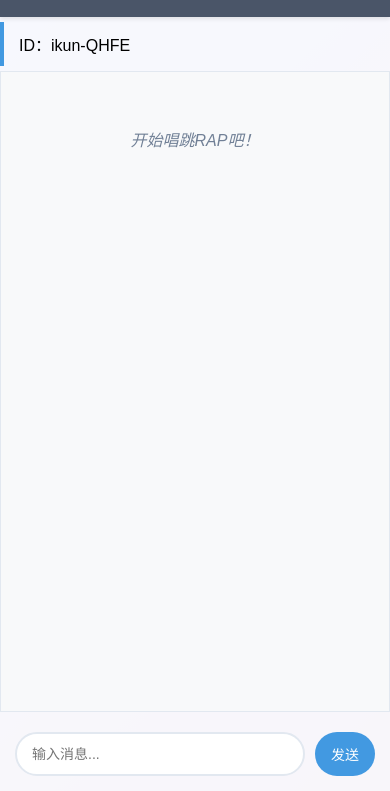
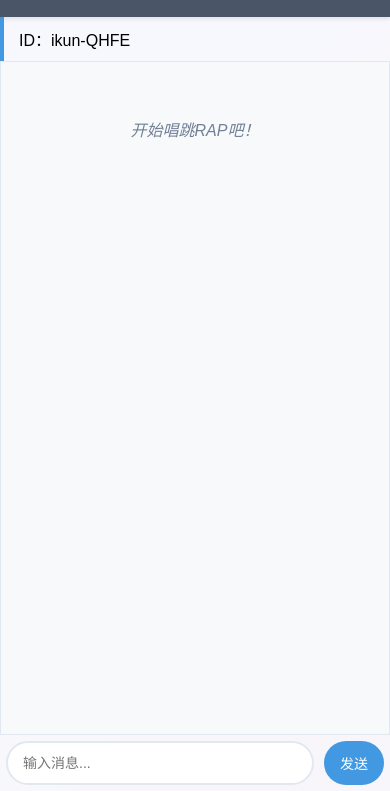
Before and after one commit to zhou3536/chat-app, a website: page chat-app/public/index.html in a window 390 px wide. Shown: the part 53-844 px from the top of the page. Drawn offline with nearby package versions, Linux system fonts and the light colour scheme; no server answers.

Commit message:
Update index.html

```diff
--- a/chat-app/public/index.html
+++ b/chat-app/public/index.html
@@ -89,7 +89,6 @@
 
         .user-info {
             padding: 10px 15px;
-            margin-bottom: 5px;
             border-left: 4px solid #4299e1;
         }
 
@@ -225,13 +224,14 @@
             }
             .messages {
                 border-radius: 0;
+                margin-bottom: 0;
             }
             .chat-area {
-                padding: 5px 0;
+                padding:  0;
             }
 
             .input-area {
-                padding: 0 15px 15px;
+                padding: 6px;
             }
 
             .btn {
```
